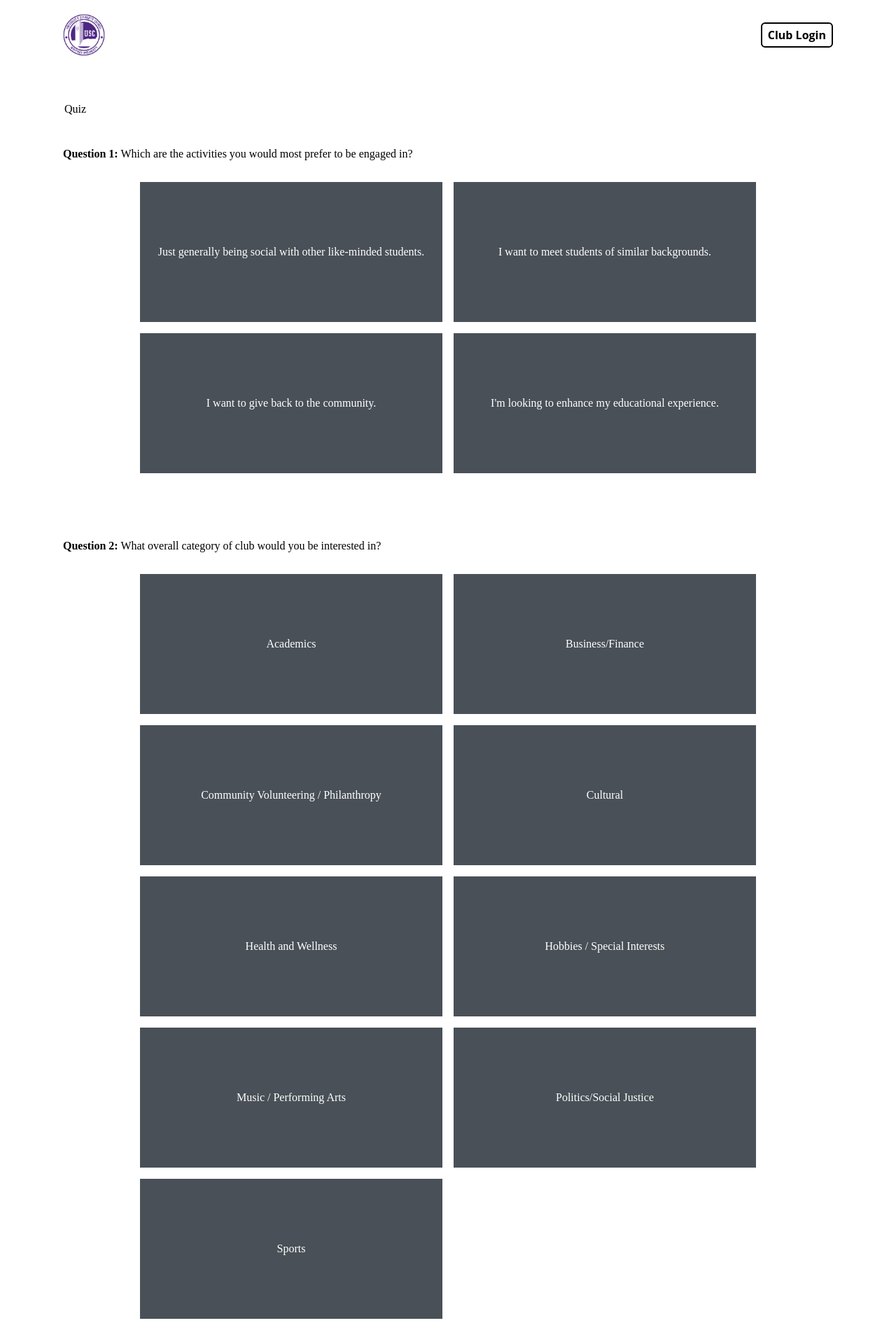
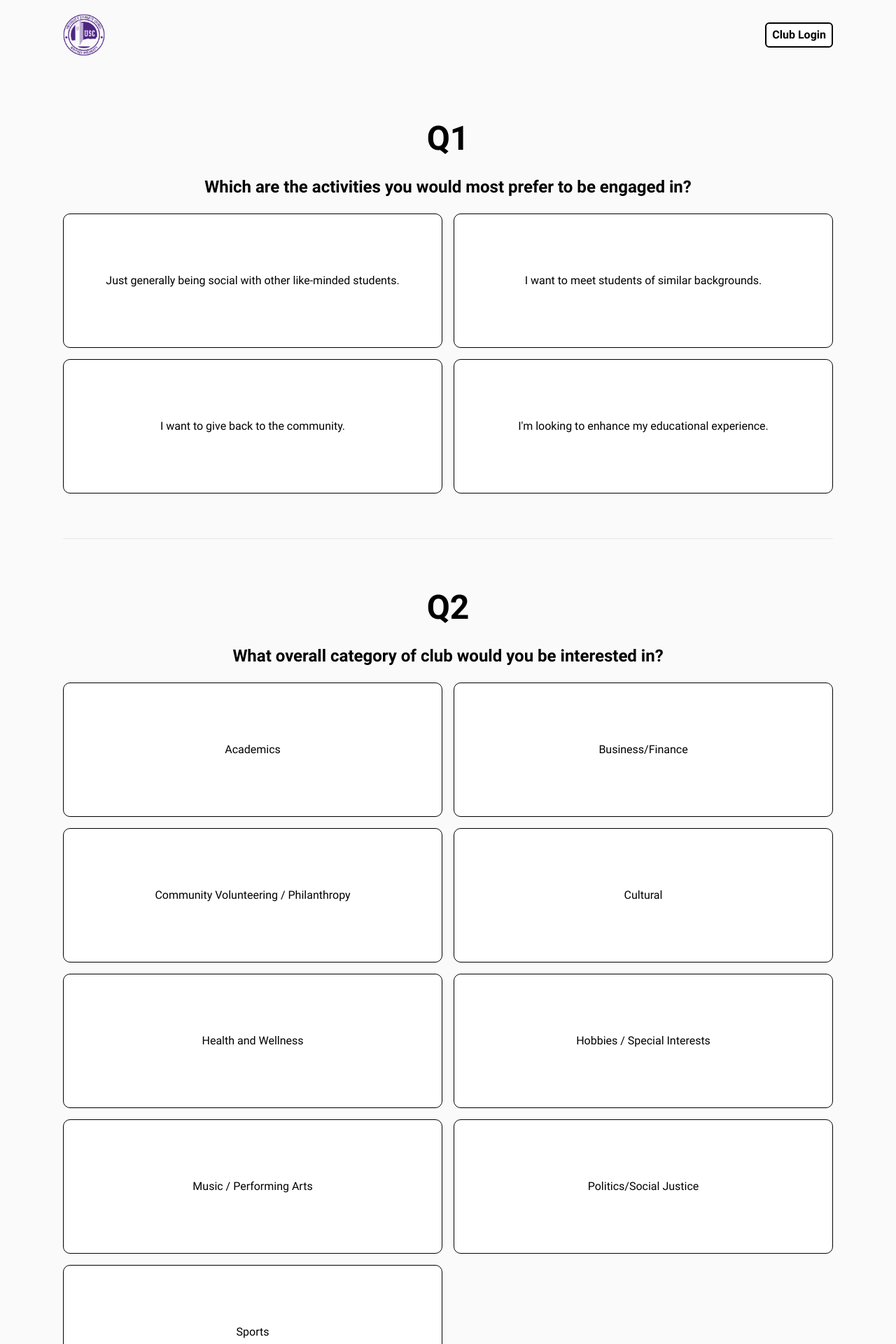
Before and after one commit to gpimlatt/Club_Matching, a Flask app: page /quiz in a window 1280 px wide. Shown: the top 1920 px of the page at 70% size. Run offline with Flask 2, Linux system fonts and the light colour scheme; some web fonts are replaced.

Commit message:
Modify styling for quiz page

```diff
--- a/clubmatcher/main/forms.py
+++ b/clubmatcher/main/forms.py
@@ -45,7 +45,7 @@ class UpdateClubForm(FlaskForm):
 
 class QuizForm(FlaskForm):
     q1_field = RadioField(
-        flask.Markup(f'<b>Question 1:</b> {q1}'),
+        flask.Markup(f"{q1}"),
         validators=[DataRequired()],
         choices=[
             ([1, 0, 0, 0], flask.Markup(f'<span>{q1_a1}</span>')),
@@ -55,7 +55,7 @@ class QuizForm(FlaskForm):
         ]
     )
     q2_field = RadioField(
-        flask.Markup(f"<b>Question 2:</b> {q2}"),
+        flask.Markup(f"{q2}"),
         validators=[DataRequired()],
         choices=[
             ([1,0,0,0,0,0,0,0,0], flask.Markup(f'<span>{q2_a1}</span>')),
@@ -70,7 +70,7 @@ class QuizForm(FlaskForm):
         ]
     )
     q3_field = RadioField(
-        flask.Markup(f"<b>Question 3:</b> {q3}"),
+        flask.Markup(f"{q3}"),
         validators=[DataRequired()],
         choices=[
             (1, flask.Markup(f'<span>{q3_a1}</span>')),
@@ -80,7 +80,7 @@ class QuizForm(FlaskForm):
         ]
     )
     q4_field = RadioField(
-        flask.Markup(f"<b>Question 4:</b> {q4}"),
+        flask.Markup(f"{q4}"),
         validators=[DataRequired()],
         choices=[
             (1, flask.Markup(f'<span>{q4_a1}</span>')),
@@ -90,7 +90,7 @@ class QuizForm(FlaskForm):
         ]
     )
     q5_field = RadioField(
-        flask.Markup(f"<b>Question 5:</b> {q5}"),
+        flask.Markup(f"{q5}"),
         validators=[DataRequired()],
         choices=[
             (1, flask.Markup(f'<span>{q5_a1}</span>')),
--- a/clubmatcher/static/styles/css/main.css
+++ b/clubmatcher/static/styles/css/main.css
@@ -1,18 +1,18 @@
 @font-face {
-  font-family: "Open Sans";
-  src: url("../../fonts/open-sans/regular/OpenSans-Regular.woff2") format("woff2"), url("../../fonts/open-sans/regular/OpenSans-Regular.woff") format("woff");
+  font-family: "Roboto";
+  src: url("../../fonts/roboto/regular/Roboto-Regular.woff2") format("woff2"), url("../../fonts/roboto/regular/Roboto-Regular.woff") format("woff");
   font-weight: 400;
   font-style: normal; }
 
 @font-face {
-  font-family: "Open Sans";
-  src: url("../../fonts/open-sans/italic/OpenSans-Italic.woff2") format("woff2"), url("../../fonts/open-sans/italic/OpenSans-Italic.woff") format("woff");
+  font-family: "Roboto";
+  src: url("../../fonts/roboto/italic/Roboto-Italic.woff2") format("woff2"), url("../../fonts/roboto/italic/Roboto-Italic.woff") format("woff");
   font-weight: 400;
   font-style: italic; }
 
 @font-face {
-  font-family: "Open Sans";
-  src: url("../../fonts/open-sans/bold/OpenSans-Bold.woff2") format("woff2"), url("../../fonts/open-sans/bold/OpenSans-Bold.woff") format("woff");
+  font-family: "Roboto";
+  src: url("../../fonts/roboto/bold/Roboto-Bold.woff2") format("woff2"), url("../../fonts/roboto/bold/Roboto-Bold.woff") format("woff");
   font-weight: 700;
   font-style: normal; }
 
@@ -37,15 +37,15 @@ ol, ul {
   box-sizing: inherit; }
 
 body {
-  background-color: #FFFFFF; }
+  background-color: #FAFAFA; }
 
 h1, h2, h3, h4, h5, h6, p {
-  font-family: "Open Sans", sans-serif;
+  font-family: "Roboto", sans-serif;
   line-height: 140%;
   margin-bottom: 1.25rem; }
 
 a {
-  font-family: "Open Sans", sans-serif; }
+  font-family: "Roboto", sans-serif; }
 
 @media (max-width: 599px) {
   h1 {
@@ -137,7 +137,7 @@ p {
   display: inline-block;
   border: 0.125rem solid #000000;
   border-radius: 0.375rem;
-  font-family: "Open Sans", sans-serif;
+  font-family: "Roboto", sans-serif;
   text-decoration: none;
   background-color: #FFFFFF;
   color: #000000;
@@ -375,108 +383,108 @@ p {
   border: 0.1875rem solid #000000;
   border-radius: 3.125rem;
   background-color: #4F2784;
-  color: #F9F8F8;
-  font-family: "Open Sans", sans-serif;
+  color: #FAFAFA;
+  font-family: "Roboto", sans-serif;
   font-size: 1rem; }
   .club-login-btn:hover {
     background-color: #6733ab;
-    color: #F9F8F8;
+    color: #FAFAFA;
     cursor: pointer; }
 
-.quiz-page-container {
-  margin: 3rem auto 0 auto; }
-  @media (max-width: 599px) {
-    .quiz-page-container {
-      width: 90%; } }
-  @media (min-width: 600px) {
-    .quiz-page-container {
-      width: 85%; } }
-  @media (min-width: 900px) {
-    .quiz-page-container {
-      width: 50rem; } }
-  @media (min-width: 1200px) {
-    .quiz-page-container {
-      width: 68.75rem; } }
+.quiz-form {
+  font-family: "Roboto", sans-serif; }
 
 .quiz-legend {
-  margin-bottom: 3rem; }
+  display: none; }
+
+.individual-question-container {
+  border-bottom: 0.0625rem solid #E5E5E5; }
   @media (max-width: 599px) {
-    .quiz-legend {
-      font-size: 1rem; } }
+    .individual-question-container {
+      padding: 3rem 0; } }
   @media (min-width: 600px) {
-    .quiz-legend {
-      font-size: 1rem; } }
-  @media (min-width: 900px) {
-    .quiz-legend {
-      font-size: 1rem; } }
+    .individual-question-container {
+      padding: 4rem 0; } }
 
-.question-container {
-  margin-bottom: 6rem; }
+.question-number {
+  text-align: center; }
 
+.question-header {
+  display: block;
+  padding-bottom: 1.25rem;
+  font-weight: 700;
+  line-height: 140%;
+  text-align: center; }
   @media (max-width: 599px) {
     .question-header {
-    font-size: 1rem; } }
-
+      font-size: 1.25rem; } }
   @media (min-width: 600px) {
     .question-header {
-    font-size: 1rem; } }
-
+      font-size: 1.25rem; } }
   @media (min-width: 900px) {
     .question-header {
-    font-size: 1rem; } }
+      font-size: 1.5rem; } }
 
 .question {
-  margin: 2rem auto 0 auto;
-  width: 80%;
+  margin: auto;
   display: grid;
-  grid-template-columns: 1fr 1fr;
+  justify-content: center;
   grid-column-gap: 1rem;
-  grid-row-gap: 1rem;
-  color: #FFFFFF;
-  font-size: 1rem; }
+  grid-row-gap: 1rem; }
   @media (max-width: 599px) {
     .question {
-      font-size: 16px; } }
+      grid-template-columns: 1fr; } }
+  @media (min-width: 600px) {
+    .question {
+      grid-template-columns: 1fr 1fr; } }
   .question > li {
-    height: 12.5rem;
+    height: 12rem;
     display: flex; }
     .question > li > input {
       margin: 0;
       display: none; }
     .question > li > label {
-      padding: 1rem;
-      text-align: center;
-      line-height: 1.75rem;
       width: 100%;
-      height: 100%;
+      background-color: #FFFFFF;
+      border: 1px solid #000000;
+      border-radius: 0.625rem;
       display: flex;
       justify-content: center;
       align-items: center;
-      background-color: #495057;
+      color: #000000;
+      text-align: center;
       cursor: pointer; }
-      @media (max-width: 599px) {
-        .question > li > label {
-          padding: 0;
-          line-height: 1.25rem; } }
+      .question > li > label:hover {
+        border: 2px solid #4F2784;
+        color: #4F2784; }
     .question > li > input:checked + label {
-      background-color: #4F2784; }
+      background-color: #4F2784;
+      border-color: #4F2784;
+      color: #FFFFFF;
+      font-weight: 700;
+      transition: 0.1s; }
 
 .submit-quiz-btn-container {
-  margin-bottom: 5rem;
+  padding: 5rem 0;
   text-align: center; }
 
 .submit-quiz-btn {
   display: inline-block;
-  padding: 1rem 1.5rem;
-  border: 0.1875rem solid #000000;
-  border-radius: 3.125rem;
+  border: 0.125rem solid #4F2784;
+  border-radius: 0.375rem;
+  font-family: "Roboto", sans-serif;
+  text-decoration: none;
   background-color: #4F2784;
-  color: #F9F8F8;
-  font-family: "Open Sans", sans-serif;
-  font-size: 1rem; }
+  color: #FFFFFF;
+  font-weight: 700;
+  padding: 1rem;
+  font-size: 16px; }
   .submit-quiz-btn:hover {
-    background-color: #6733ab;
-    color: #F9F8F8;
+    background-color: #FFFFFF;
+    color: #4F2784;
+    border-color: #4F2784;
+    transition: 0.3s; }
+  .submit-quiz-btn:hover {
     cursor: pointer; }
 
 .recommended-clubs-page-container {
--- a/clubmatcher/static/styles/scss/pages/_quiz.scss
+++ b/clubmatcher/static/styles/scss/pages/_quiz.scss
@@ -1,74 +1,63 @@
-.quiz-page-container {
-  margin: 3rem auto 0 auto;
+.quiz-form {
+  font-family: "Roboto", sans-serif;
+}
 
+.quiz-legend {
+  display: none;
+}
+
+.individual-question-container {
+  border-bottom: pxToRem(1px) solid $light-grey;
   @include for-phone-only {
-    width: 90%;
+    padding: 3rem 0;
   }
 
   @include for-tablet-portrait-up {
-    width: 85%;
+    padding: 4rem 0;
+  }
+}
+
+.question-number {
+  text-align: center;
+}
+
+.question-header {
+  display: block;
+  padding-bottom: 1.25rem;
+  font-weight: 700;
+  line-height: $line-height;
+  text-align: center;
+
+  @include for-phone-only {
+    font-size: $h4-small;
+  }
+
+  @include for-tablet-portrait-up {
+    font-size: $h4-small;
   }
 
   @include for-tablet-landscape-up {
-    width: pxToRem(800px);
-  }
-
-  @include for-desktop-up {
-    width: pxToRem(1100px);
-  }
-}
-
-.quiz-legend {
-  margin-bottom: 3rem;
-
-  @include for-phone-only {
-    font-size: $h2;
-  }
-
-  @include for-tablet-portrait-up {
-    font-size: $h2;
-  }
-
-  @include for-tablet-landscape-up {
-    font-size: $h1;
-  }
-}
-
-.question-container {
-  margin-bottom: 6rem;
-}
-
-.question-header {
-
-  @include for-phone-only {
-    font-size: $h5;
-  }
-
-  @include for-tablet-portrait-up {
-    font-size: $h4;
-  }
-
-  @include for-tablet-landscape-up {
-    font-size: $h3;
+    font-size: $h4-large;
   }
 }
 
 .question {
-  margin: 2rem auto 0 auto;
-  width: 80%;
+  margin: auto;
   display: grid;
-  grid-template-columns: 1fr 1fr;
+  justify-content: center;
   grid-column-gap: 1rem;
   grid-row-gap: 1rem;
-  color: #FFFFFF;
-  font-size: $h5;
 
   @include for-phone-only {
-    font-size: $base;
+    grid-template-columns: 1fr;
+  }
+
+  @include for-tablet-portrait-up {
+    grid-template-columns: 1fr 1fr;
   }
 
   & > li {
-    height: pxToRem(200px);
+    height: 12rem;
     display: flex;
 
     & > input {
@@ -77,35 +66,43 @@
     }
 
     & > label {
-      padding: 1rem;
-      text-align: center;
-      line-height: 1.75rem;
       width: 100%;
-      height: 100%;
+      background-color: $white;
+      border: 1px solid $black;
+      border-radius: pxToRem(10px);
       display: flex;
       justify-content: center;
       align-items: center;
-      background-color: $dark-grey;
+      color: $black;
+      text-align: center;
       cursor: pointer;
 
-      @include for-phone-only {
-        padding: 0;
-        line-height: 1.25rem;
+      &:hover {
+        border: 2px solid $western-purple;
+        color: $western-purple;
       }
     }
 
     & > input:checked + label {
       background-color: $western-purple;
+      border-color: $western-purple;
+      color: $white;
+      font-weight: 700;
+      transition: 0.1s;
     }
   }
 }
 
 .submit-quiz-btn-container {
-  margin-bottom: 5rem;
+  padding: 5rem 0;
   text-align: center;
 }
 
 .submit-quiz-btn {
-  @include btn;
-  font-size: $h5;
+  @include btn-primary-lg;
+  font-size: $base;
+
+  &:hover {
+    cursor: pointer;
+  }
 }
--- a/clubmatcher/templates/pages/quiz.html
+++ b/clubmatcher/templates/pages/quiz.html
@@ -1,11 +1,12 @@
 {% extends 'components/layout.html' %}
 {% block content %}
-    <div class="quiz-page-container">
-        <form action="{{ url_for('main.results') }}" method="POST">
+    <div class="container">
+        <form class="quiz-form" action="{{ url_for('main.results') }}" method="POST">
             {{ form.hidden_tag() }}
             <fieldset>
                 <legend class="quiz-legend">Quiz</legend>
-                <div class="question-container">
+                <div class="individual-question-container">
+                    <h2 class="question-number">Q1</h2>
                     {{ form.q1_field.label(class="question-header") }}
                     {% if form.q1_field.errors %}
                         {{ form.q1_field(class="alert-error") }}
@@ -18,7 +19,8 @@
                         {{ form.q1_field(class="question") }}
                     {% endif %}
                 </div>
-                <div class="question-container">
+                <div class="individual-question-container">
+                    <h2 class="question-number">Q2</h2>
                     {{ form.q2_field.label(class="question-header") }}
                     {% if form.q2_field.errors %}
                         {{ form.q2_field(class="alert-error") }}
@@ -31,7 +33,8 @@
                         {{ form.q2_field(class="question") }}
                     {% endif %}
                 </div>
-                <div class="question-container">
+                <div class="individual-question-container">
+                    <h2 class="question-number">Q3</h2>
                     {{ form.q3_field.label(class="question-header") }}
                     {% if form.q3_field.errors %}
                         {{ form.q3_field(class="alert-error") }}
@@ -44,7 +47,8 @@
                         {{ form.q3_field(class="question") }}
                     {% endif %}
                 </div>
-                <div class="question-container">
+                <div class="individual-question-container">
+                    <h2 class="question-number">Q4</h2>
                     {{ form.q4_field.label(class="question-header") }}
                     {% if form.q4_field.errors %}
                         {{ form.q4_field(class="alert-error") }}
@@ -57,7 +61,8 @@
                         {{ form.q4_field(class="question") }}
                     {% endif %}
                 </div>
-                <div class="question-container">
+                <div class="individual-question-container">
+                    <h2 class="question-number">Q5</h2>
                     {{ form.q5_field.label(class="question-header") }}
                     {% if form.q5_field.errors %}
                         {{ form.q5_field(class="alert-error") }}
```
Also changed, not shown: other parts of clubmatcher/static/styles/css/main.css (+36 -28 lines). Lines whose indentation alone changed are shown as unchanged.
